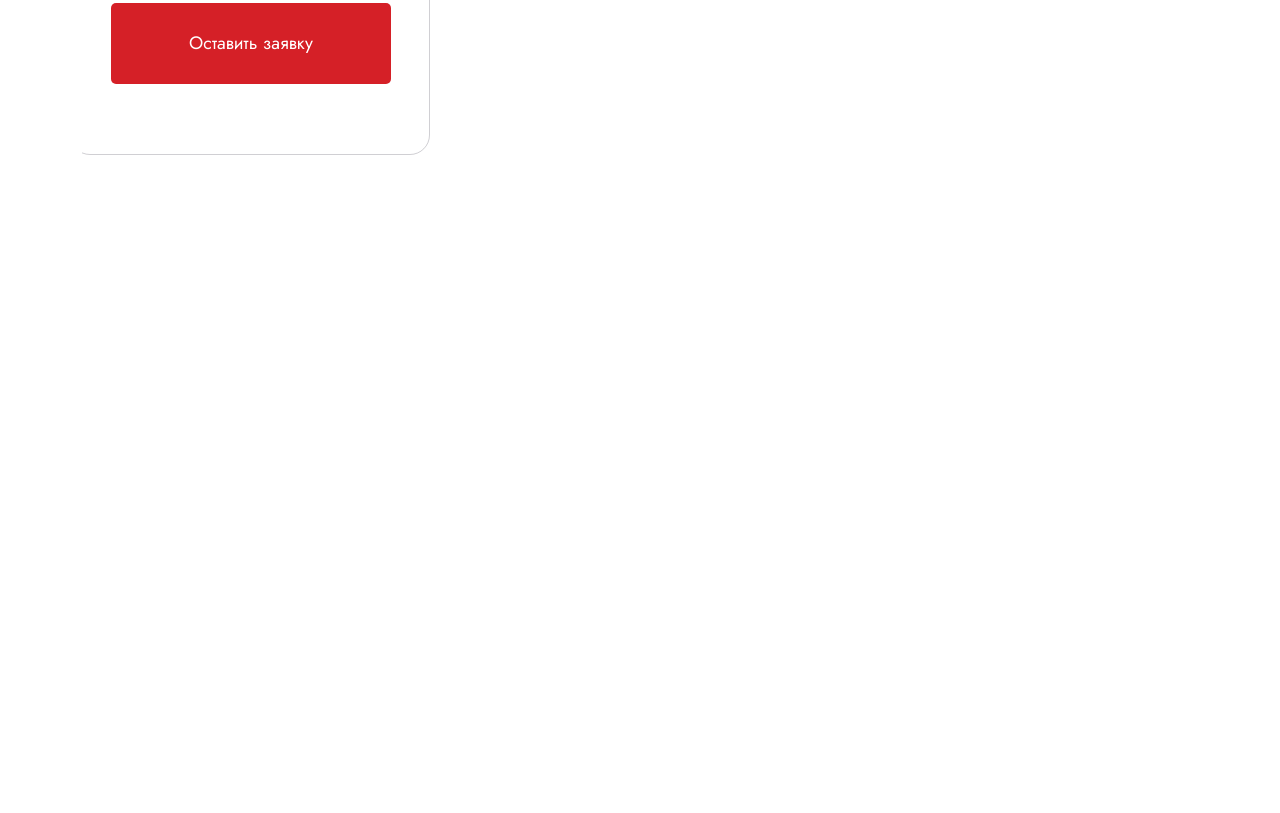
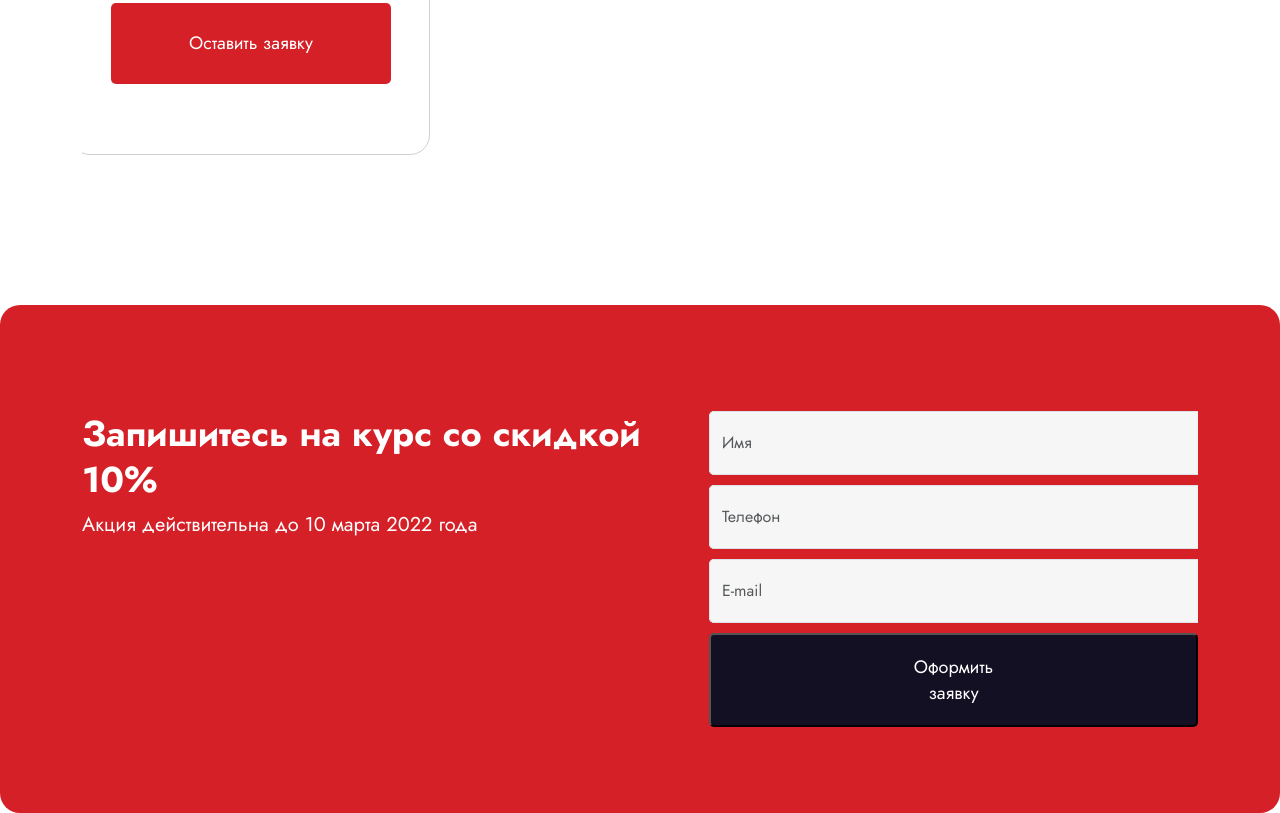
Before and after one commit to CheateRYT/Liveschool, a website: page index.html in a window 1280 px wide. Shown: the part 4078-4891 px from the top of the page. Before the commit the page ends 4383 px from the top, so only its background shows below. Drawn offline with Linux system fonts and the light colour scheme.

Commit message:
application

```diff
--- a/index.html
+++ b/index.html
@@ -172,5 +172,29 @@
           </div>
       </section>
     </div>
+    <section class="application">
+    <div class="container">
+      <div class="application__row">
+        <div class="application__inf">
+        <h4 class="application__inf-title">Запишитесь на курс со скидкой 10%</h4>
+        <p class="application__inf-promotion-time">Акция действительна до 10 марта 2022 года</p>
+        </div>
+        <div class="application__form">
+          <form>
+            <div class=" custom-form">
+              <input type="text" class="form-control" placeholder="Имя">
+            </div>
+            <div class=" custom-form">
+              <input type="text" class="form-control" placeholder="Телефон">
+            </div>
+            <div class=" custom-form">
+              <input type="text" class="form-control" placeholder="E-mail">
+            </div>
+            <button type="submit" class="application__form-button">Оформить заявку</button>
+          </form>
+        </div>
+      </div>
+    </div>
+  </section>
   </body>
 </html>
--- /dev/null
+++ b/scss/components/application/_application.scss
@@ -0,0 +1,66 @@
+.application{
+  padding-top: 106px;
+  overflow: hidden;
+  padding-bottom: 86px;
+  border-radius: 20px;
+  background: #D52027;
+}
+.application__row{
+  display: flex;
+  justify-content: space-between;
+  .application__inf-title{
+    overflow: hidden;
+    color: #FFF;
+    font-size: 36px;
+    font-style: normal;
+    font-weight: 600;
+    line-height: 130%; /* 46.8px */
+  }
+  .application__inf-promotion-time{
+    overflow: hidden;
+    color: #FFF;
+    font-size: 20px;
+    font-style: normal;
+    font-weight: 400;
+    line-height: 130%; /* 26px */
+  }
+}
+.custom-form {
+  overflow: hidden;
+  background: #F6F6F6;
+  width: 500px;
+  height: 64px;
+  border-radius: 5px;
+  margin-bottom: 10px;
+}
+
+.form-control{
+  max-width: 500px;
+height: 64px;
+border-radius: 5px;
+background: #F6F6F6;
+
+}
+
+.application__form-button {
+  overflow: hidden;
+  color: #FFF;
+  text-align: center;
+  font-family: Jost;
+  align-items: center;
+  overflow: visible;
+  text-align: center;
+  font-size: 18px;
+  font-style: normal;
+  font-weight: 400;
+  line-height: normal;
+  border-radius: 5px;
+  background: #141024;
+  padding: 19px 182px;
+}
+
+@media (max-width: 576px) {
+  .application__form-button {
+    padding: 19px;
+  }
+}
--- a/scss/main.scss
+++ b/scss/main.scss
@@ -8,6 +8,7 @@
 @import './components/course-results/course-results';
 @import './components/slider/slider';
 @import './components/package/package';
+@import './components/application/application';
 
 *{
   font-family: 'Jost', sans-serif !important;
```
Also changed, not shown: css/main.css, css/main.min.css.
